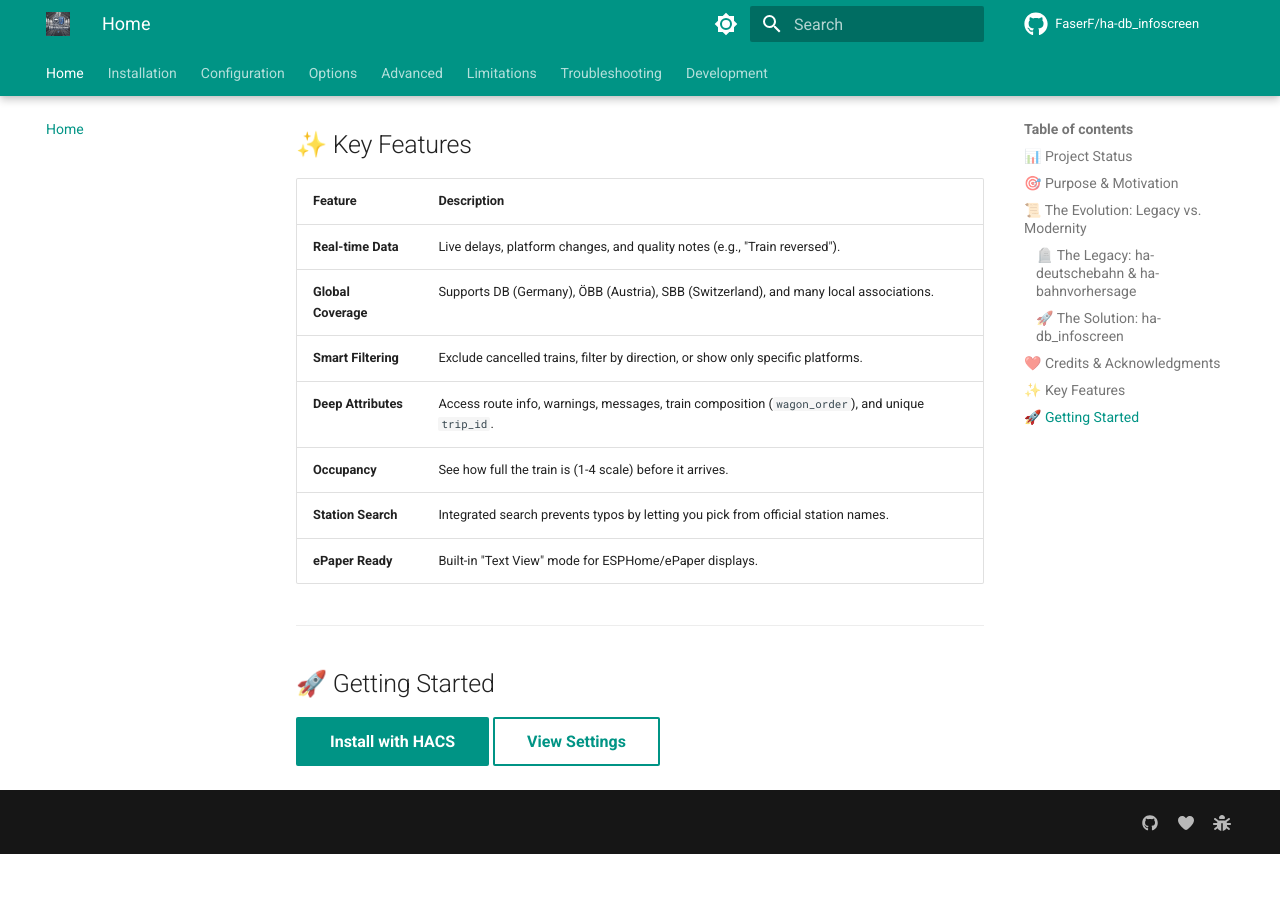
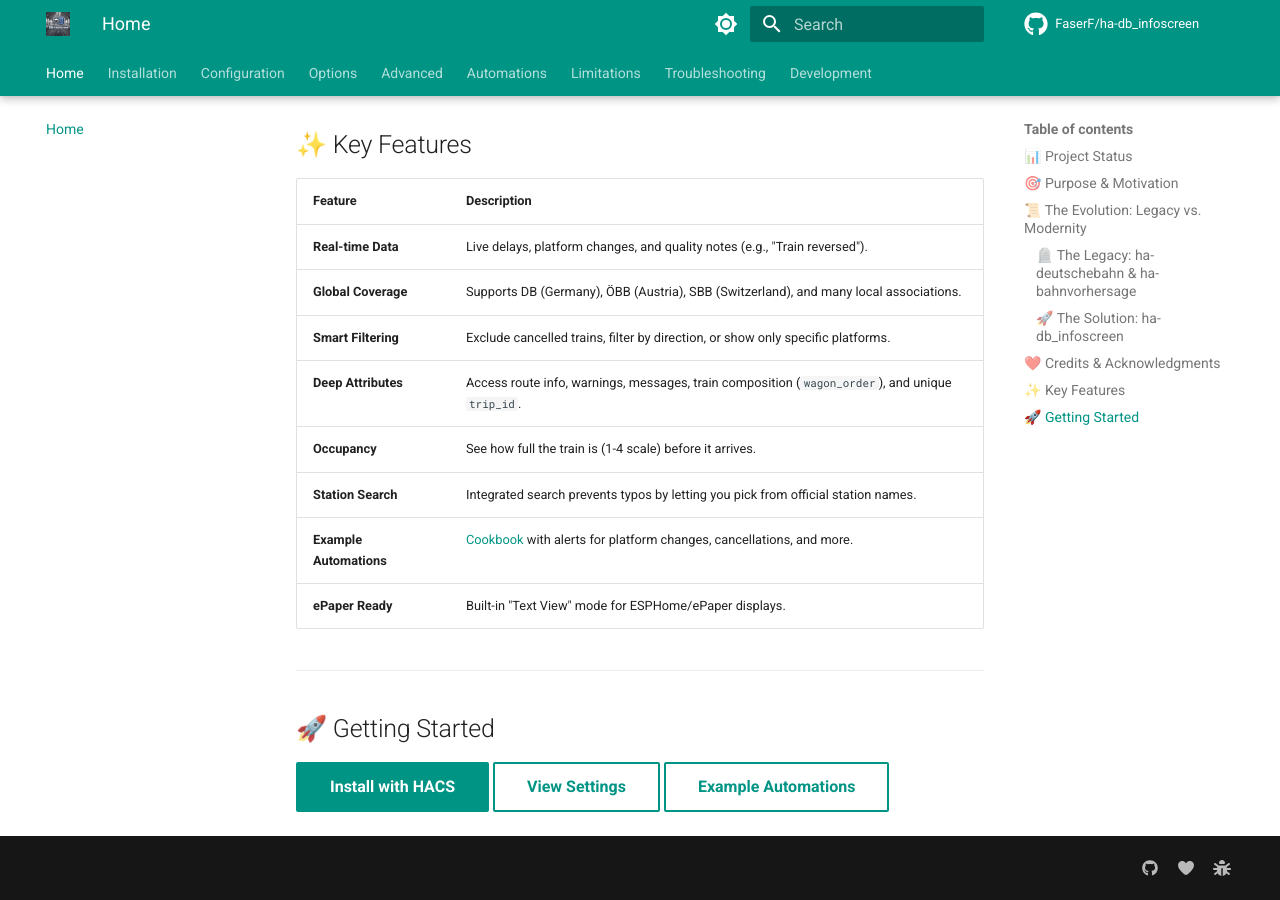
Before and after one commit to FaserF/ha-db_infoscreen, an MkDocs documentation site: the page built from docs/index.md, in a window 1280 px wide and 900 px high, scrolled down 2585 px. Built offline with MkDocs 1.6.1 and Material for MkDocs 9.7.7, drawn with Linux system fonts in a browser that asks for light colours; comment, search, counter and statistics services are not loaded; before the commit the page ends 3439 px from its top, so only the background shows below that.

Commit message:
docs: Integrate Automation Cookbook into navigation and home page

```diff
--- a/docs/index.md
+++ b/docs/index.md
@@ -99,10 +99,11 @@
 | **Deep Attributes** | Access route info, warnings, messages, train composition (`wagon_order`), and unique `trip_id`. |
 | **Occupancy** | See how full the train is (1-4 scale) before it arrives. |
 | **Station Search** | Integrated search prevents typos by letting you pick from official station names. |
+| **Example Automations** | [Cookbook](automations.md) with alerts for platform changes, cancellations, and more. |
 | **ePaper Ready** | Built-in "Text View" mode for ESPHome/ePaper displays. |
 
 ---
 
 ## 🚀 Getting Started
 
-[Install with HACS](installation.md){ .md-button .md-button--primary } [View Settings](configuration.md){ .md-button }
+[Install with HACS](installation.md){ .md-button .md-button--primary } [View Settings](configuration.md){ .md-button } [Example Automations](automations.md){ .md-button }
--- a/mkdocs.yml
+++ b/mkdocs.yml
@@ -91,6 +91,7 @@
   - Configuration: configuration.md
   - Options: options.md
   - Advanced: advanced.md
+  - Automations: automations.md
   - Limitations: limitations.md
   - Troubleshooting: troubleshooting.md
   - Development: development.md
```
Also changed, not shown: 3 other files.
